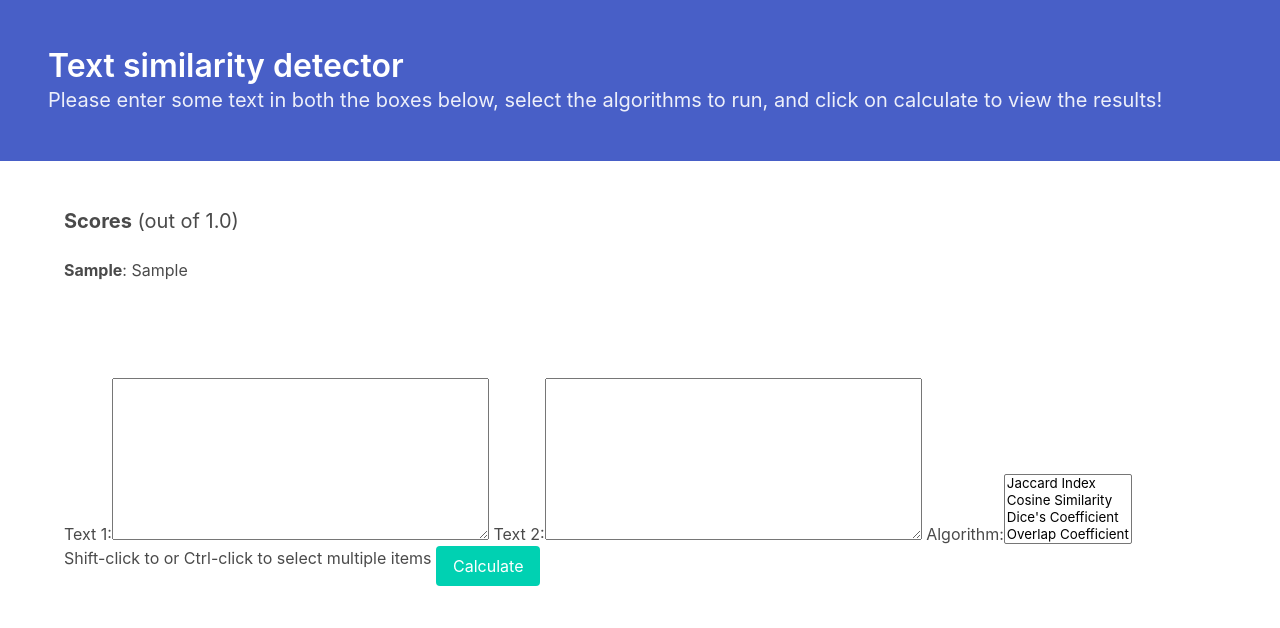
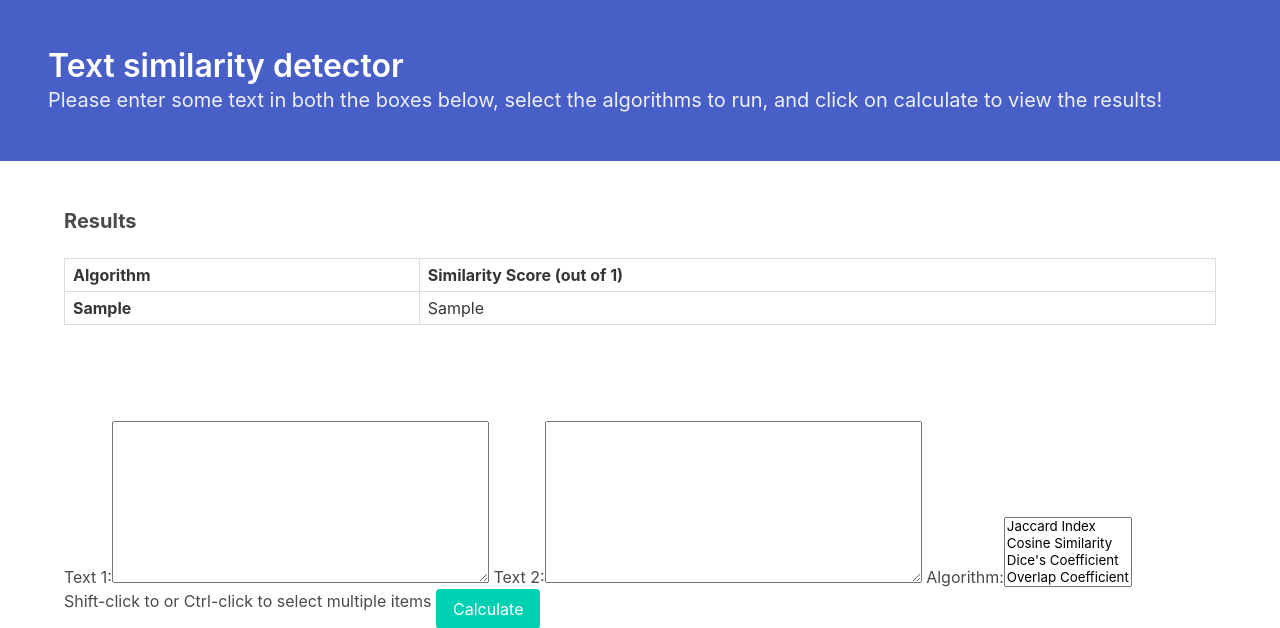
Before and after one commit to yashchitre03/Fetch-Rewards, a Django app: template templates/home.html in a window 1280 px wide. Shown: the top 628 px of the page. Run offline with Django 3.2, Linux system fonts and the light colour scheme; tables that the repository leaves empty hold one stand-in row (values such as "Sample post"); the template is opened without the code that fills it: values that come from a table or form of the project are taken from there, most other values are stand-ins (such as "Sample title", 1, 10 or a date in 2020).

Commit message:
Add table to home.html

```diff
--- a/templates/home.html
+++ b/templates/home.html
@@ -27,13 +27,24 @@
     <section class="section">
         <div class="container">
             <p class="subtitle">
-                <b>Scores</b> (out of 1.0)
+                <b>Results</b>
             </p>
-            {% for score in scores %}
-                <p>
-                    <b>{{ score.0 }}</b>: {{ score.1 }}
-                </p>
-            {% endfor %}
+            <table class="table is-bordered is-striped is-narrow is-hoverable is-fullwidth">
+                <thead>
+                <tr>
+                    <th>Algorithm</th>
+                    <th>Similarity Score (out of 1)</th>
+                </tr>
+                </thead>
+                <tbody>
+                {% for score in scores %}
+                    <tr>
+                        <th>{{ score.0 }}</th>
+                        <td>{{ score.1 }}</td>
+                    </tr>
+                {% endfor %}
+                </tbody>
+            </table>
         </div>
     </section>
 {% endif %}
```
